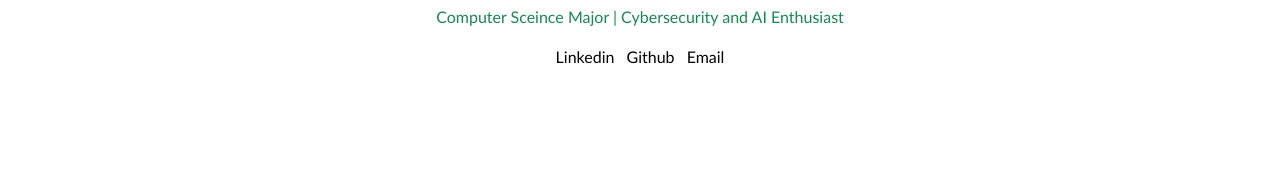
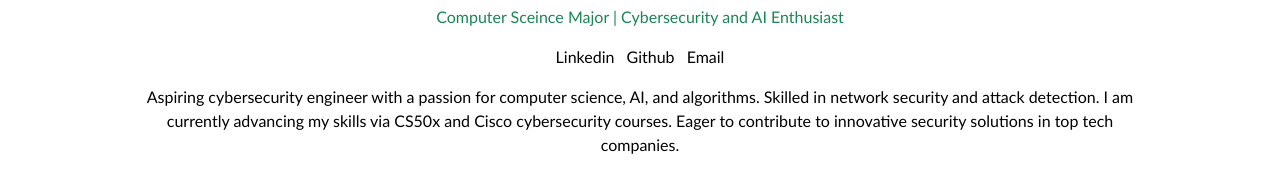
Before and after one commit to zahrra55/CS50, a plain HTML site: page homepage/index.html in a window 1280 px wide. Shown: the part 131-322 px from the top of the page. Drawn offline with nearby package versions, Linux system fonts and the light colour scheme.

Commit message:
Wed, Feb 5, 2025, 11:57 PM +03:00

```diff
--- a/homepage/index.html
+++ b/homepage/index.html
@@ -56,6 +56,9 @@
             </div>
 
         </header>
-
+        <p class = "Objectives">
+          Aspiring cybersecurity engineer with a passion for computer science, AI, and algorithms. Skilled in network security and attack
+          detection. I am currently advancing my skills via CS50x and Cisco cybersecurity courses. Eager to contribute to innovative security
+          solutions in top tech companies.</p>
     </body>
 </html>
--- a/homepage/styles.css
+++ b/homepage/styles.css
@@ -29,3 +29,9 @@ a{
 p{
     color: #198754;
 }
+.Objectives{
+    text-align: center;
+    color : black;
+    padding-left: 10%;
+    padding-right: 10%;
+}
```
